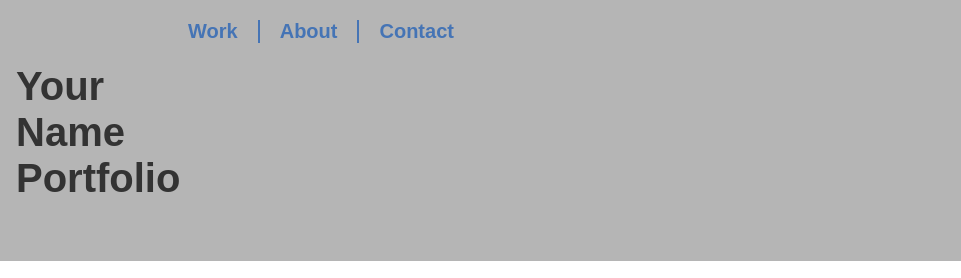
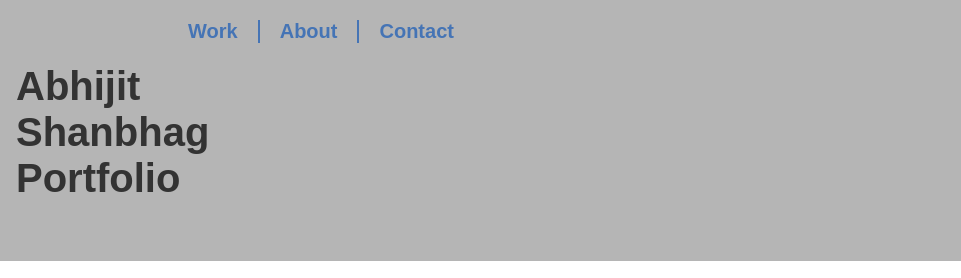
Before and after one commit to AbhijitShanbhag/Portfolio, a plain HTML site: page index.html in a window 1280 px wide. Shown: the top 278 px of the page, 319-1280 px from the left. Drawn offline with nearby package versions, Linux system fonts and the light colour scheme.

Commit message:
PES1UG22CS010

```diff
--- a/index.html
+++ b/index.html
@@ -4,7 +4,7 @@
 	<meta charset="UTF-8">
 
 	<!--/ /---- Put your name in the title of the page ----/ /-->
-	<title>Venkatesh Prasad</title>
+	<title>Abhijit Achyut Shanbhag</title>
 
 	<!--/ /-------- Normalize CSS --------/ /-->
 	<link href="https://cdnjs.cloudflare.com/ajax/libs/normalize/8.0.1/normalize.min.css" rel="stylesheet">
@@ -38,7 +38,7 @@
         <div class="wrapper">
 
 			<div class="logo-container">
-				<h1>Your<br>Name<br>Portfolio</h1>
+				<h1>Abhijit<br>Shanbhag<br>Portfolio</h1>
 
 				<!-- ------------------------------------------------------
 				Note that the image of the logo is linked to the home page.
```
